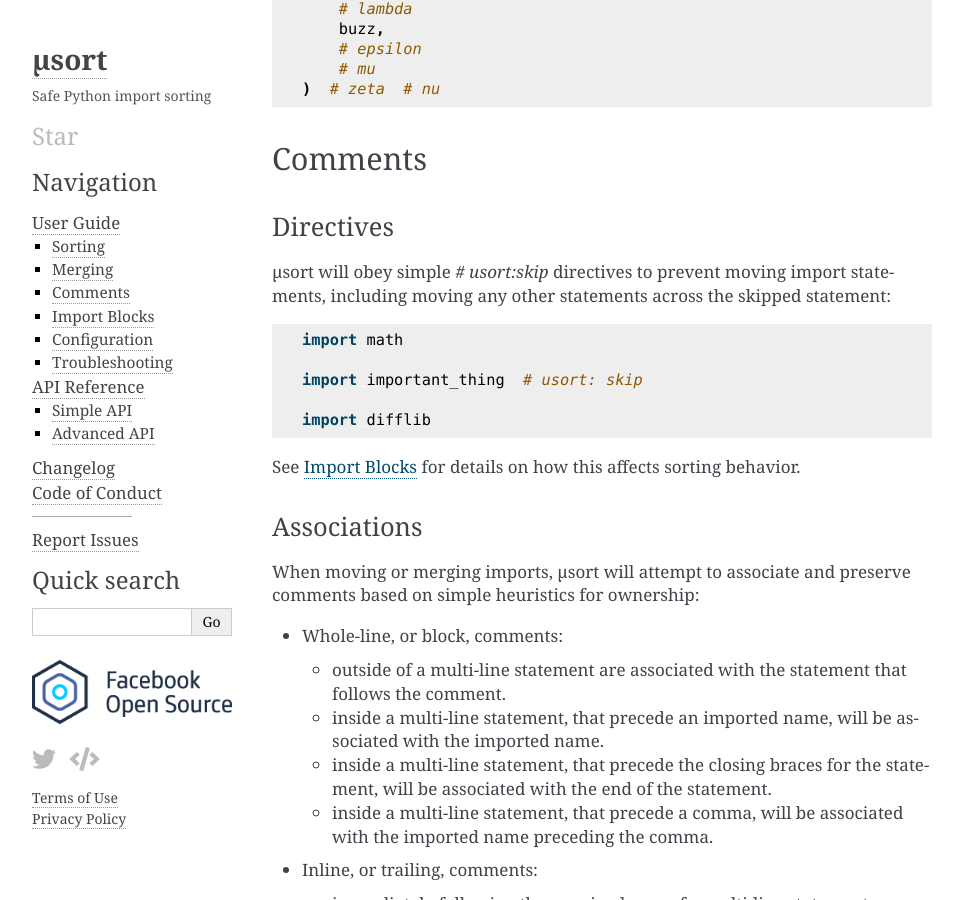
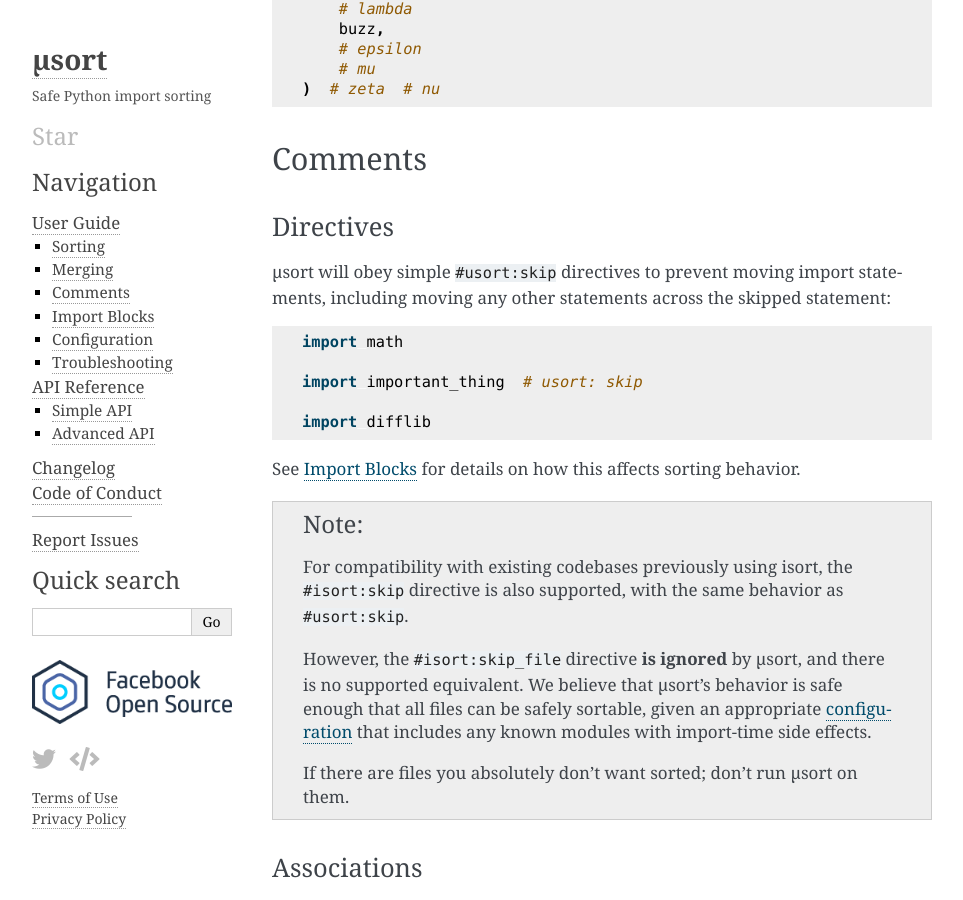
Before and after one commit to facebook/usort, a Sphinx documentation site: the page built from docs/guide.rst, in a window 1280 px wide and 900 px high, scrolled down 3542 px. Shown: the whole window, without its empty margins (148-1111 px from the left). Built offline with Sphinx 7.4.7, drawn with Linux system fonts in a browser that asks for light colours; pages that are not in the unit, such as notebooks, are missing from menus; some of the changed text lies outside the part shown.

Commit message:
Rework comments/isort note

```diff
--- a/docs/guide.rst
+++ b/docs/guide.rst
@@ -177,7 +177,7 @@ Comments
 Directives
 ^^^^^^^^^^
 
-µsort will obey simple `# usort:skip` directives to prevent moving import statements,
+µsort will obey simple ``#usort:skip`` directives to prevent moving import statements,
 including moving any other statements across the skipped statement::
 
     import math
@@ -187,6 +187,18 @@ including moving any other statements across the skipped statement::
     import difflib
 
 See `Import Blocks`_ for details on how this affects sorting behavior.
+
+.. note::
+    For compatibility with existing codebases previously using isort, the
+    ``#isort:skip`` directive is also supported, with the same behavior as
+    ``#usort:skip``.
+
+    However, the ``#isort:skip_file`` directive **is ignored** by µsort, and there
+    is no supported equivalent. We believe that µsort's behavior is safe enough that
+    all files can be safely sortable, given an appropriate `configuration`_ that
+    includes any known modules with import-time side effects.
+
+    If there are files you absolutely don't want sorted; don't run µsort on them.
 
 Associations
 ^^^^^^^^^^^^
```
Also changed, not shown: other parts of docs/guide.rst (+1 -8 lines).
